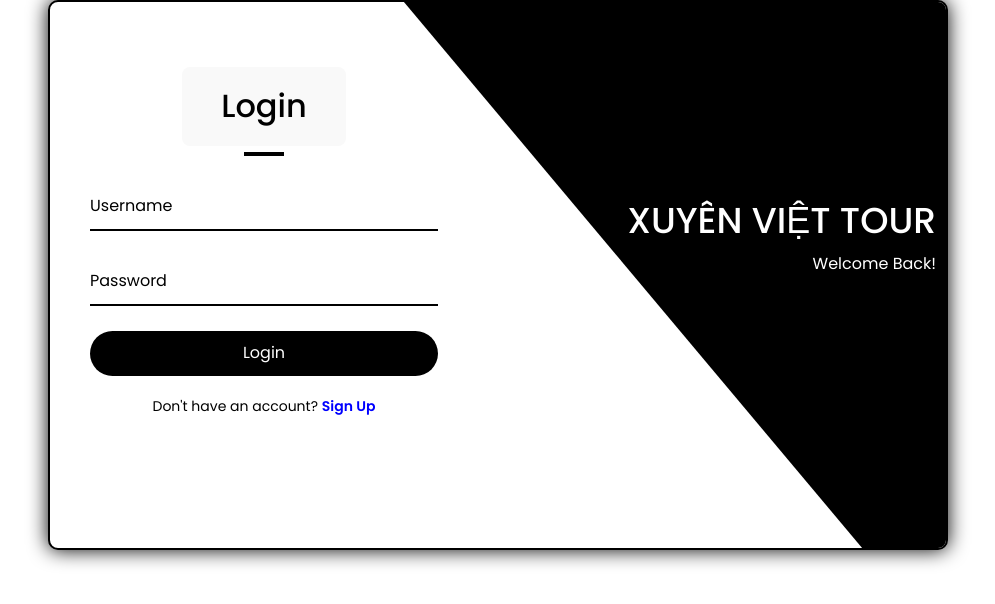
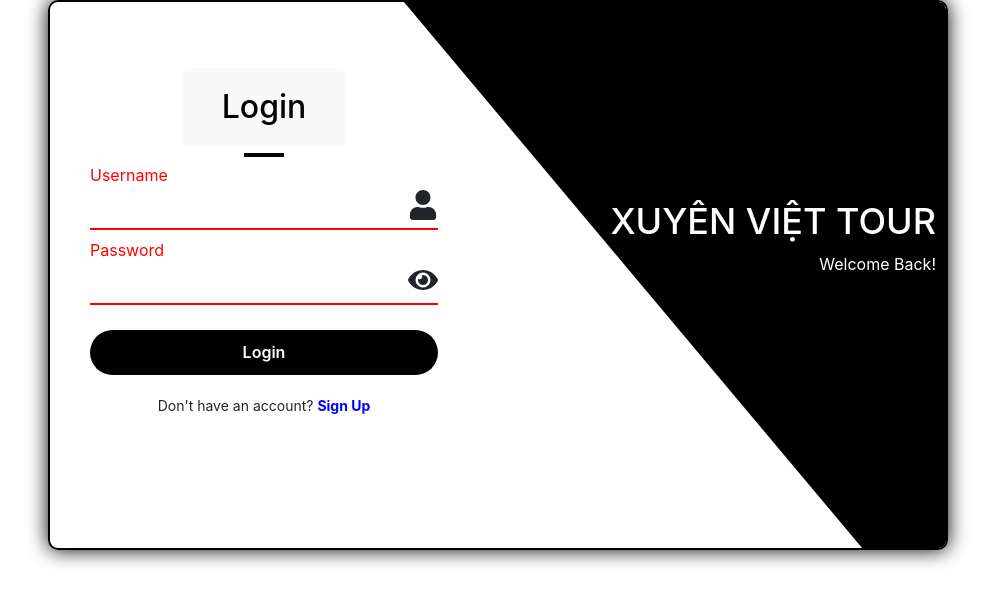
Before and after one commit to chicuongdev2002/Web_Tour_Travel_Frontend, a React (Vite) app: page /login-register in a window 1280 px wide. Shown: the top 604 px of the page, without its empty margins (142-1137 px from the left). Built offline with nearby package versions, Linux system fonts and the light colour scheme.

Commit message:
update config all api in a file, create page tourList, test connect api in file

```diff
--- a/src/App.jsx
+++ b/src/App.jsx
@@ -1,42 +1,18 @@
-import { useState, useEffect, useRef } from 'react'
-import reactLogo from './assets/react.svg'
-import viteLogo from '/vite.svg'
-import 'bootstrap/dist/css/bootstrap.css'
 import './App.css'
-import { useNavigate } from 'react-router-dom'
-import TourCard from './components/tourCard/TourCard'
-import image from './assets/logo.png'
-import axios from 'axios'
-import { getAllTour } from './functions/getTour'
+import { BrowserRouter, Route, Routes } from "react-router-dom";
+import Home from "./pages/Home.jsx";
+import LoginRegister from "./components/login_register/LoginRegister.jsx";
+import TourList from "./pages/TourList.jsx";
 
 function App() {
-  const [dataCard, setDataCard] = useState([]);
-  useEffect(() => {
-    getAllTour(0,20).then((data) => {
-      console.log(data);
-      setDataCard(data);
-    })
-  }, [])
   return (
-    <div className='divRow' style={{ flexWrap: 'wrap'}}>
-      {dataCard.map((tour, index) => (
-          <div key={index} className='ml-2 mt-2'>
-            <TourCard tour={{
-            image: image,
-            title: tour.tourName,
-            description: tour.tourDescription,
-            departureCity: 'TP. Hồ Chí Minh',
-            startDate: '02/10/2024',
-            duration: tour.duration + 'N' + (tour.duration - 1) + 'Đ',
-            originalPrice: '8,490,000',
-            discountedPrice: tour.price,
-            countdown: '19:43:49',
-          }}
-          />
-          </div>
-        )
-      )}
-    </div>
+    <BrowserRouter>
+    <Routes>
+      <Route path="/" element={<TourList />} />
+      <Route path="/login-register" element={<LoginRegister />} />
+      {/* <Route path="/app" element={<App />} /> */}
+    </Routes>
+  </BrowserRouter>
   )
 }
 
--- a/src/components/login_register/LoginRegister.jsx
+++ b/src/components/login_register/LoginRegister.jsx
@@ -2,6 +2,7 @@
 import "./style.css";
 import { useNavigate } from "react-router-dom";
 import { GoogleOAuthProvider, GoogleLogin } from "@react-oauth/google";
+import { FaUser, FaEye } from "react-icons/fa";
 const LoginRegister = () => {
   const [isActive, setIsActive] = useState(false);
   const [username, setUsername] = useState("");
@@ -148,7 +149,7 @@
       if (!isCodeValid) {
         throw new Error("Mã xác thực không hợp lệ. Vui lòng kiểm tra lại.");
       }
-      console.log("Mã xác thực hợp lệ",isCodeValid);
+      console.log("Mã xác thực hợp lệ", isCodeValid);
       // Nếu mã xác thực hợp lệ, tiến hành đăng ký tài khoản
       const response = await fetch(
         `http://localhost:8080/api/accounts/register?username=${encodeURIComponent(username)}&password=${encodeURIComponent(password)}`,
@@ -171,7 +172,7 @@
         }
         throw new Error(errorMessage);
       }
-      console.log("Đăng ký thành công",response);
+      console.log("Đăng ký thành công", response);
       setPopupMessage("Đăng ký thành công!");
       setShowPopup(true);
       setTimeout(() => {
@@ -244,7 +245,7 @@
 
         {/* Login Form */}
         <div className="form-box login">
-        <h2 className="title animation" style={{ "--i": 0, "--j": 21 }}>
+          <h2 className="animation" style={{ "--i": 0, "--j": 21 }}>
             <button onClick={handleSwitchToLogin}>Login</button>
           </h2>
           <form onSubmit={handleLogin}>
@@ -256,7 +257,7 @@
                 onChange={(e) => setUsername(e.target.value)}
               />
               <label>Username</label>
-            {/* <i className="bx bxs-user"></i> */}
+              <FaUser className="iconUser" size={30}/>
             </div>
             <div className="input-box animation" style={{ "--i": 2, "--j": 23 }}>
               <input
@@ -266,11 +267,11 @@
                 onChange={(e) => setPassword(e.target.value)}
               />
               <label>Password</label>
-            {/* <i className="bx bxs-lock-alt"></i> */}
+              <FaEye className="iconEye" size={30}/>
             </div>
             <button
               type="submit"
-            className="btn animation"
+              className="animation"
               style={{ "--i": 3, "--j": 24 }}
             >
               Login
@@ -281,7 +282,6 @@
                 Don't have an account?{" "}
                 <a
                   href="#"
-                className="register-link"
                   onClick={handleRegisterClick}
                 >
                   Sign Up
@@ -306,7 +306,7 @@
         </div>
         {/* Register Form */}
         <div className="form-box register">
-        <h2 className="title animation" style={{ "--i": 17, "--j": 0 }}>
+          <h2 className="animation" style={{ "--i": 17, "--j": 0 }}>
             Sign Up
           </h2>
           <form onSubmit={handleRegister}>
@@ -352,10 +352,8 @@
                 value={phone}
                 onChange={(e) => setPhone(e.target.value)}
                 pattern="[0-9]{10,}"
-              placeholder="Phone"
               />
               <label>Phone</label>
-            <i className="bx bxs-user"></i>
             </div>
             <div className="input-box animation" style={{ "--i": 18, "--j": 1 }}>
               <input
@@ -386,9 +384,9 @@
               type="submit"
               className="btn animation"
               style={{ "--i": 21, "--j": 4 }}
-            onClick={isVerificationSent  ? handleVerifyAndRegister : handleRegister}
+              onClick={isVerificationSent ? handleVerifyAndRegister : handleRegister}
             >
-            {isVerificationSent  ? "Xác thực và Đăng ký" : "Gửi mã xác thực"}
+              {isVerificationSent ? "Xác thực và Đăng ký" : "Gửi mã xác thực"}
             </button>
             <div className="linkTxt animation" style={{ "--i": 22, "--j": 5 }}>
               <p>
--- a/src/components/login_register/style.css
+++ b/src/components/login_register/style.css
@@ -1,32 +1,10 @@
-@import url("https://fonts.googleapis.com/css2?family=Poppins:wght@300;400;500;600;700;800&display=swap");
-:root {
-  --white: #fff;
-  --black: #000;
-  --lightBulue: #17a;
-}
-
-* {
-  margin: 0;
-  padding: 0;
-  box-sizing: border-box;
-  font-family: "Poppins", sans-serif;
-}
-
-body {
-  display: flex;
-  justify-content: center;
-  align-items: center;
-  min-height: 100vh;
-}
-
 .wrapper {
   position: relative;
   width: 900px;
   height: 550px;
-  background: var(--white);
-  border: 2px solid var(--black);
+  border: 2px solid #000;
   border-radius: 10px;
-  box-shadow: 0 0 20px var(--black);
+  box-shadow: 0 0 20px #000;
   overflow: hidden;
   z-index: 1;
 }
@@ -47,14 +25,6 @@
   padding: 0 60px 0 40px;
 }
 
-.form-box h2 {
-  margin-bottom: 10px;
-  position: relative;
-  font-size: 32px;
-  color: var(--black);
-  text-align: center;
-}
-
 .form-box h2::after {
   content: "";
   position: absolute;
@@ -63,12 +33,10 @@
   transform: translateX(-50%);
   width: 40px;
   height: 4px;
-  background: var(--black);
+  background: #000;
 }
 
 .form-box .input-box {
-  position: relative;
-  width: 100%;
   height: 50px;
   margin: 25px 0;
 }
@@ -77,38 +45,49 @@
   width: 100%;
   height: 100%;
   background: transparent;
-  color: var(--black);
-  font-size: 16px;
+  color: #000;
   font-weight: 500;
   border: none;
   outline: none;
-  border-bottom: 2px solid var(--black);
+  border-bottom: 2px solid #000;
   transition: 0.5s;
-  padding-right: 23px;
+  padding-right: 32px;
 }
 
 .input-box input:focus,
-.input-box input:valid {
-  border-bottom-color: var(--lightBulue);
+.input-box input:valid
+{
+  border-bottom-color: #17a;
 }
+.input-box input:invalid
+{
+  border-bottom-color: red;
+}
+
 .input-box label {
   position: absolute;
   top: 50%;
   left: 0;
   transform: translateY(-50%);
-  font-size: 16px;
-  color: var(--black);
+  color: #000;
   pointer-events: none;
   transition: 0.5s;
 }
 
 .input-box input:focus ~ label,
-.input-box input:valid ~ label {
+.input-box input:valid ~ label
+{
   top: -5px;
-  color: var(--lightBulue);
+  color: #17a;
 }
 
-.input-box i {
+input:invalid ~ label
+{
+  top: -5px;
+  color: red;
+}
+
+.iconUser, .iconEye {
   position: absolute;
   top: 50%;
   right: 0;
@@ -117,19 +96,22 @@
   transition: 0.5s;
 }
 
-.input-box input:focus ~ i,
-.input-box input:valid ~ i {
-  color: var(--lightBulue);
+.input-box input:focus ~ .iconUser,
+.input-box input:focus ~ .iconEye,
+.input-box input:valid ~ .iconUser,
+.input-box input:valid ~ .iconEye
+{
+  color: #17a;
 }
 
 form button {
   width: 100%;
   height: 45px;
-  background-color: var(--black) !important;
-  color: var(--white) !important;
+  background-color: #000 ;
+  color: #fff;
   border: none;
   outline: none;
-  border-radius: 40px !important;
+  border-radius: 40px;
   cursor: pointer;
   font-size: 16px;
   font-weight: 600;
@@ -137,20 +119,12 @@
 }
 
 form button:hover {
-  box-shadow: 0 0 10px rgba(0, 0, 0, 0.8);
+  box-shadow: 0 0 10px #17a;
 }
 
 form .linkTxt {
   font-size: 14px;
-  color: var(--black);
-  text-align: center;
   margin: 20px 0 10px;
-}
-
-.linkTxt p a {
-  color: blue;
-  text-decoration: none;
-  font-weight: 600;
 }
 
 .wrapper .form-box.login .animation {
@@ -186,14 +160,14 @@
 
 .wrapper .info-text h2 {
   font-size: 36px;
-  color: var(--white);
+  color: #fff;
   line-height: 1.3;
   text-transform: uppercase;
 }
 
 .wrapper .info-text p {
   font-size: 16px;
-  color: var(--white);
+  color: #fff;
 }
 
 .wrapper .info-text.login .animation {
@@ -287,7 +261,7 @@
   left: 250px;
   width: 850px;
   height: 700px;
-  background: var(--white);
+  background: #fff;
   transform: rotate(0) skewY(0);
   transform-origin: bottom left;
   transition: 1.5s ease;
--- a/src/components/slider/SliderComponent.jsx
+++ b/src/components/slider/SliderComponent.jsx
@@ -16,7 +16,7 @@
   };
 
   return (
-    <div className="slider-container" style={{width:'60%'}}>
+    <div className="slider-container w-75">
       <Slider {...settings}>
         {images.map((image, index) => (
           <div key={index}>
--- a/src/functions/getTour.js
+++ b/src/functions/getTour.js
@@ -1,8 +1,9 @@
 import host from "../config/host";
 import axios from "axios";
+import { GET_ALL_TOUR, getAPI } from "../config/host";
 
 const getAllTour = async (page, size) => {
-    const result = await axios.get(`${host}/api/tours?page=${page}&&size=${size}&&minPrice=0&&maxPrice=100000000`);
+    const result = await axios.get(getAPI(GET_ALL_TOUR, { page, size, minPrice: 0, maxPrice: 100000000 }));
     return result.data.content;
 }
 
--- a/src/index.css
+++ b/src/index.css
@@ -20,12 +20,13 @@
 }
 
 a {
-  font-weight: 500;
-  color: #646cff;
-  text-decoration: inherit;
+  font-weight: 700;
+  color: blue;
+  text-decoration: none;
 }
 a:hover {
-  color: #535bf2;
+  /* color: #535bf2; */
+  text-decoration: none;
 }
 
 body {
--- a/src/main.jsx
+++ b/src/main.jsx
@@ -2,22 +2,13 @@
 import { createRoot } from "react-dom/client";
 import App from "./App.jsx";
 import "./index.css";
-import { BrowserRouter, Route, Routes } from "react-router-dom";
-import Home from "./pages/Home.jsx";
-import LoginRegister from "./components/login_register/LoginRegister.jsx";
 import { GoogleOAuthProvider } from "@react-oauth/google";
 const YOUR_GOOGLE_CLIENT_ID =
   "555967163291-m30k2gvanulcs3k5l13bc73i1k58tbmb.apps.googleusercontent.com";
 createRoot(document.getElementById("root")).render(
   <StrictMode>
     <GoogleOAuthProvider clientId={YOUR_GOOGLE_CLIENT_ID}>
-      <BrowserRouter>
-        <Routes>
-          <Route path="/" element={<Home />} />
-          <Route path="/login-register" element={<LoginRegister />} />
-          <Route path="/app" element={<App />} />
-        </Routes>
-      </BrowserRouter>
+      <App />
     </GoogleOAuthProvider>
   </StrictMode>,
 );
--- a/src/pages/Home.jsx
+++ b/src/pages/Home.jsx
@@ -36,7 +36,7 @@
         </div>
       </div>
       <div className='divRow'>
-      <div className='d-flex bg-warning' style={{ width: '40%', flexDirection: 'column', justifyContent: 'space-between'}}>
+      <div className='d-flex w-25' style={{ flexDirection: 'column', justifyContent: 'space-between'}}>
             <div className='divRow mt-2 p-3'>
               <input className='form-control' type='text' placeholder='Tìm kiếm' />
               <button className='ml-2 bg-success'>Search</button>
--- /dev/null
+++ b/src/pages/TourList.jsx
@@ -0,0 +1,38 @@
+import { useState, useEffect } from 'react'
+import 'bootstrap/dist/css/bootstrap.css'
+import TourCard from '../components/tourCard/TourCard'
+import image from '../assets/logo.png'
+import { getAllTour } from '../functions/getTour'
+
+function TourList() {
+    const [dataCard, setDataCard] = useState([]);
+    useEffect(() => {
+      getAllTour(0,20).then((data) => {
+        console.log(data);
+        setDataCard(data);
+      })
+    }, [])
+    return (
+      <div className='divRow' style={{ flexWrap: 'wrap'}}>
+        {dataCard.map((tour, index) => (
+            <div key={index} className='ml-2 mt-2'>
+              <TourCard tour={{
+              image: image,
+              title: tour.tourName,
+              description: tour.tourDescription,
+              departureCity: 'TP. Hồ Chí Minh',
+              startDate: '02/10/2024',
+              duration: tour.duration + 'N' + (tour.duration - 1) + 'Đ',
+              originalPrice: '8,490,000',
+              discountedPrice: tour.price,
+              countdown: '19:43:49',
+            }}
+            />
+            </div>
+          )
+        )}
+      </div>
+    )
+}
+
+export default TourList
```
Also changed, not shown: src/config/host.js (+9 -0 lines). Lines whose indentation alone changed are shown as unchanged.
